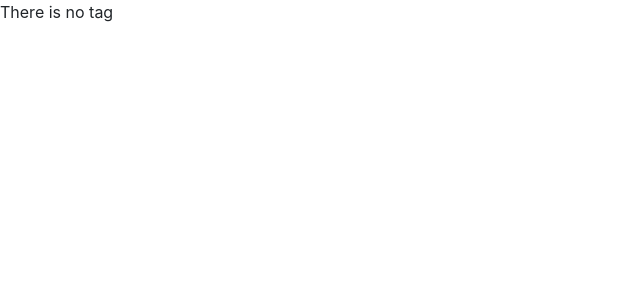
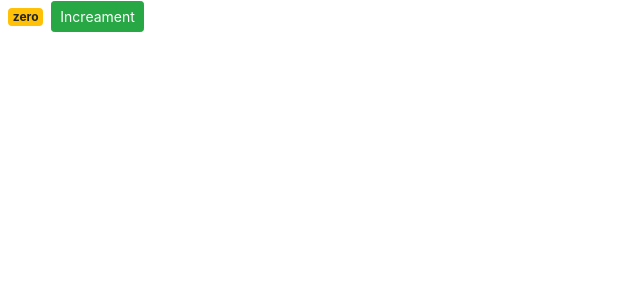
Before and after one commit to sumonsheikh/counter-app, a React (Create React App) app: page / in a window 1280 px wide. Shown: the top 300 px of the page, without its empty margins (0-640 px from the left). Built offline with nearby package versions, Linux system fonts and the light colour scheme.

Commit message:
set onclick method to the button to increament the span value

```diff
--- a/src/componets/counter.jsx
+++ b/src/componets/counter.jsx
@@ -3,37 +3,39 @@ class Counter extends Component {
     //state is very special property of react component that contains all data
     //that required of the component
     state = {
-        count:1,
-        tags:[],
+        count:0,
+        tags:["tag1"],
       };
-    renderingTag(){
-        if(this.state.tags.length===0) return <p>There is no tag</p>;
+    rederingTag(){
+        if(this.state.tags.length===0)return <p> "There is no tag"</p>;
         return <ul>{this.state.tags.map(tag=><li key={tag}>{tag}</li>)}</ul>;
-
     };
-
+    handleIcreament(){
+         console.log("increament clicked");
+    };
     render() {
 
         return(
-            //To avoid Extra div use React.Fragment
-            <React.Fragment>
-                {this.renderingTag()}
-            </React.Fragment>
+
+        <div>
+            <span className={this.getBadgeClasses()}>{this.formatCounter()}</span>
+            <button onClick={this.handleIcreament} className="btn btn-success btn-sm">Increament</button>
+            {this.state.tags.length ===0 && "please enter a tag"}
+        </div>
         );
     }
 
     getBadgeClasses() {
-        let classes = " badge m-2 badge-";
+        let classes = "badge badge-primary m-2 badge-";
         classes += this.state.count === 0 ? "warning" : "primary";
         return classes;
     }
 
-    formatCount(){
+    formatCounter(){
+        const {count}=this.state;
+        return count===0? "zero": count;
+    }
 
-        //object destructing
-        const {count}=this.state;
-        return count === 0 ? "zero" : count ;
-    }
 }
 
 export default Counter;
```
